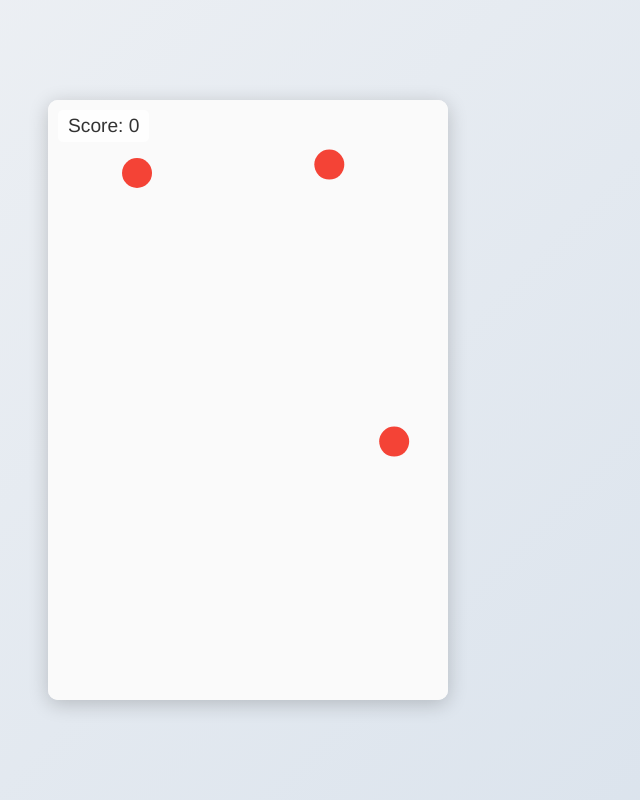
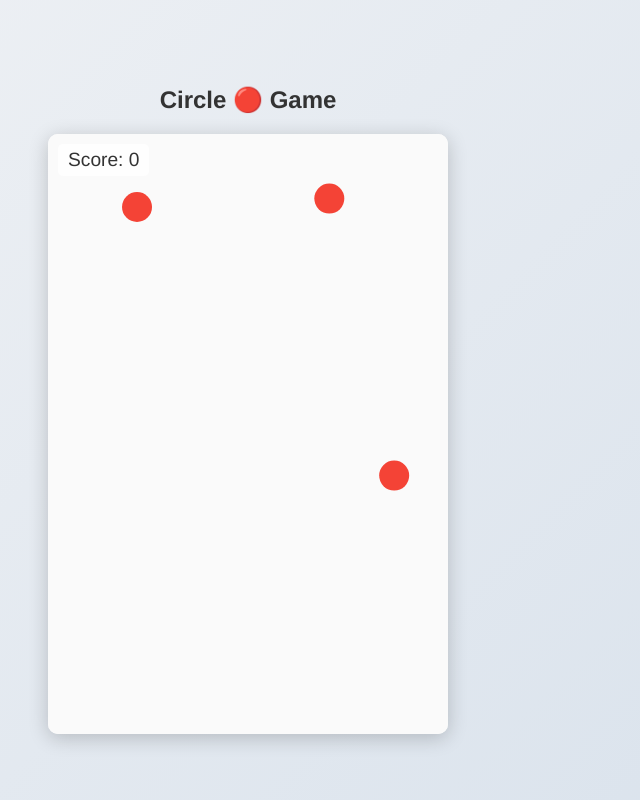
Before and after one commit to drs-az/game, a plain HTML site: page index.html in a window 1280 px wide. Shown: the whole page, without its empty margins (392-1032 px from the left). Drawn offline with Linux system fonts and the light colour scheme.

Commit message:
Update index.html

```diff
--- a/index.html
+++ b/index.html
@@ -1,24 +1,30 @@
 <!DOCTYPE html>
 <html lang="en">
 <head>
-  <meta charset="UTF-8">
-  <meta name="viewport" content="width=device-width, initial-scale=1">
-  <link rel="manifest" href="manifest.json">
-  <title>Circle 🔴 Touch</title>
+  <meta charset="UTF-8" />
+  <meta name="viewport" content="width=device-width, initial-scale=1" />
+  <link rel="manifest" href="manifest.json" />
+  <title>Circle Game</title>
   <style>
-    /* Global body style with a gradient background */
     body {
       margin: 0;
       padding: 0;
       font-family: 'Helvetica Neue', Helvetica, Arial, sans-serif;
       background: linear-gradient(135deg, #f0f2f5, #d9e2ec);
       display: flex;
+      flex-direction: column;
       align-items: center;
       justify-content: center;
       height: 100vh;
       overflow: hidden;
     }
-    /* Container that wraps the game and holds a drop shadow and rounded edges */
+
+    h2 {
+      text-align: center;
+      color: #333;
+      margin-bottom: 20px;
+    }
+
     #gameContainer {
       position: relative;
       background: #fff;
@@ -26,12 +32,12 @@
       box-shadow: 0 4px 20px rgba(0, 0, 0, 0.2);
       overflow: hidden;
     }
-    /* Canvas styling */
+
     #gameCanvas {
       display: block;
       background: #fafafa;
     }
-    /* Score overlay styling */
+
     #scoreOverlay {
       position: absolute;
       top: 10px;
@@ -43,7 +49,7 @@
       border-radius: 5px;
       pointer-events: none;
     }
-    /* Hidden encryption panel styled as a modern modal */
+
     #encryptionPanel {
       position: absolute;
       top: 50%;
@@ -58,16 +64,19 @@
       display: none;
       z-index: 10;
     }
+
     #encryptionPanel h3 {
       margin-top: 0;
       font-size: 1.5em;
       text-align: center;
       color: #333;
     }
+
     #encryptionPanel label {
       font-size: 0.9em;
       color: #555;
     }
+
     #encryptionPanel input[type="password"],
     #encryptionPanel textarea {
       width: 100%;
@@ -77,6 +86,7 @@
       border-radius: 5px;
       font-size: 1em;
     }
+
     #encryptionPanel button {
       padding: 10px 20px;
       margin: 5px;
@@ -86,10 +96,11 @@
       cursor: pointer;
       transition: background 0.3s;
     }
+
     #encryptionPanel button:hover {
       opacity: 0.9;
     }
-    /* Color-coded buttons */
+
     #encryptBtn { background-color: #4caf50; color: white; }
     #decryptBtn { background-color: #f44336; color: white; }
     #shareBtn   { background-color: #2196f3; color: white; }
@@ -97,27 +108,35 @@
   </style>
 </head>
 <body>
+  <h2>Circle 🔴 Game</h2>
+
   <div id="gameContainer">
     <canvas id="gameCanvas" width="400" height="600"></canvas>
     <div id="scoreOverlay">Score: 0</div>
+
     <div id="encryptionPanel">
       <h3>Secret Messenger</h3>
       <label for="passphrase">Passphrase:</label>
-      <input type="password" id="passphrase" placeholder="Enter passphrase">
+      <input type="password" id="passphrase" placeholder="Enter passphrase" />
+
       <label for="message">Message / Ciphertext:</label>
       <textarea id="message" placeholder="Enter message or encrypted text"></textarea>
+
       <div style="text-align: center;">
         <button id="encryptBtn">Encrypt</button>
         <button id="decryptBtn">Decrypt</button>
       </div>
+
       <label for="result">Result:</label>
       <textarea id="result" readonly placeholder="Output will appear here"></textarea>
+
       <div style="text-align: center;">
         <button id="shareBtn">Share</button>
         <button id="closePanel">Close</button>
       </div>
     </div>
   </div>
+
   <script src="main.js"></script>
 </body>
 </html>
```
